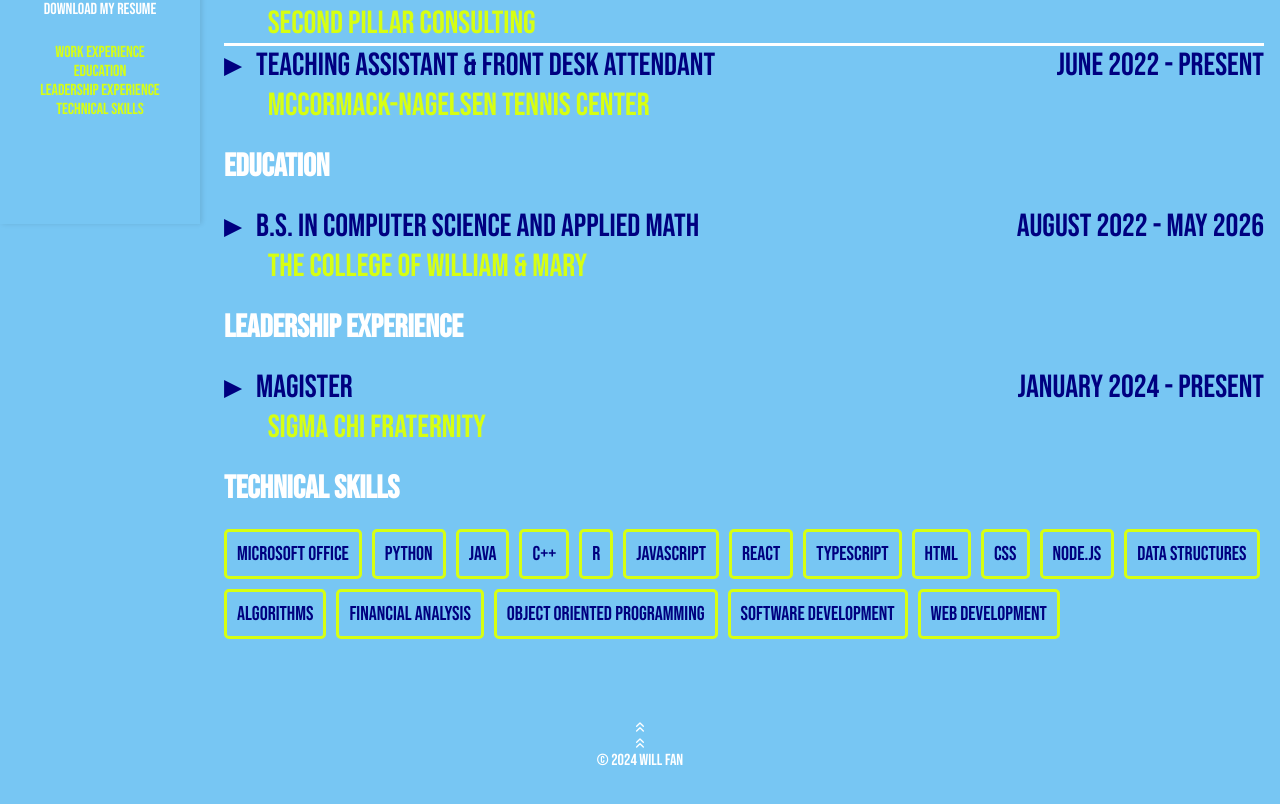
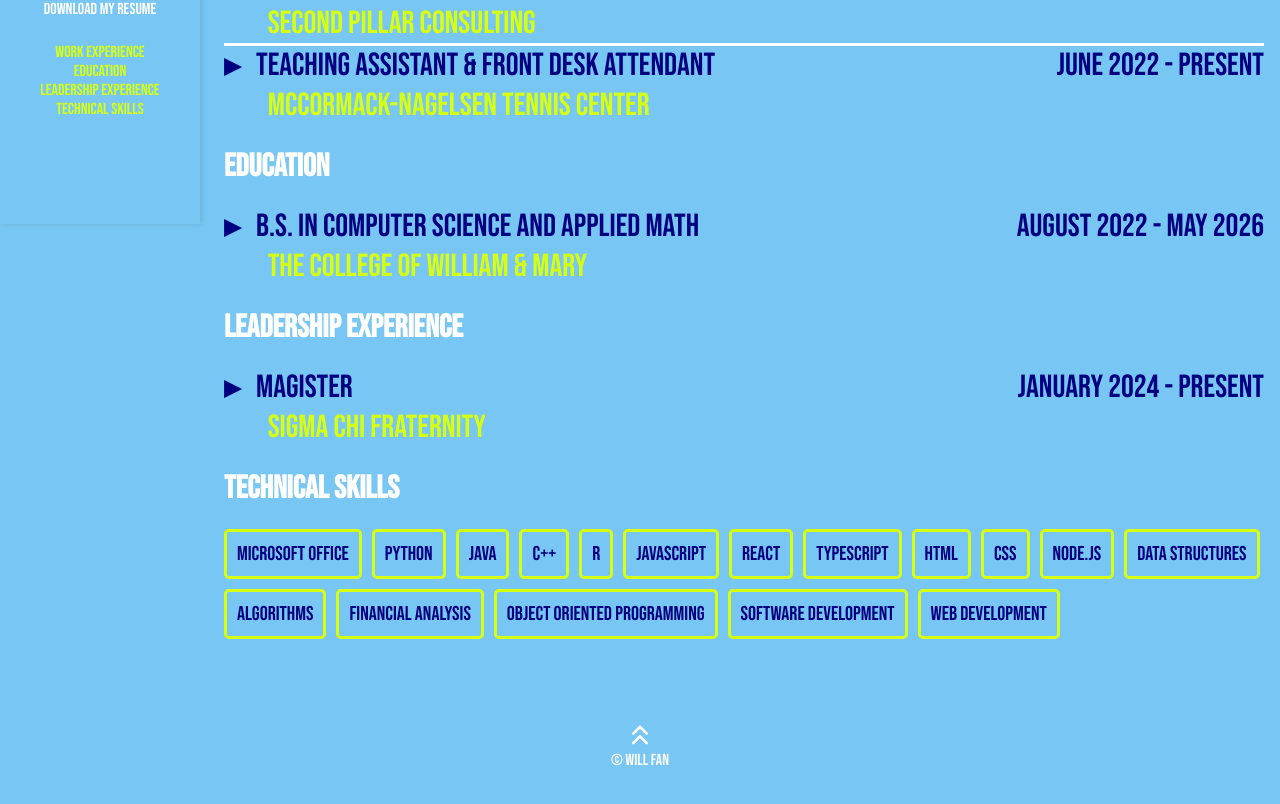
Before and after one commit to squilliam34/website, a React (Vite) app: page /resume in a window 1280 px wide. Shown: the part 436-1240 px from the top of the page. Built offline with nearby package versions, Linux system fonts and the light colour scheme.

Commit message:
removed extra chevrons

```diff
--- a/src/components/Global/Footer.tsx
+++ b/src/components/Global/Footer.tsx
@@ -7,14 +7,13 @@
     <footer className="footer">
       <div className="footer-content">
         <div>
-          <Link to="header" smooth={true} duration={500}>
-            <div className="flex column">
-              <FiChevronsUp />
+          <Link to="header" smooth={true} duration={500} offset={-300}>
+            <div className="chevrons">
               <FiChevronsUp />
             </div>
           </Link>
         </div>
-        <div>&copy; {new Date().getFullYear()} Will Fan</div>
+        <div>&copy; Will Fan</div>
       </div>
     </footer>
   );
```
